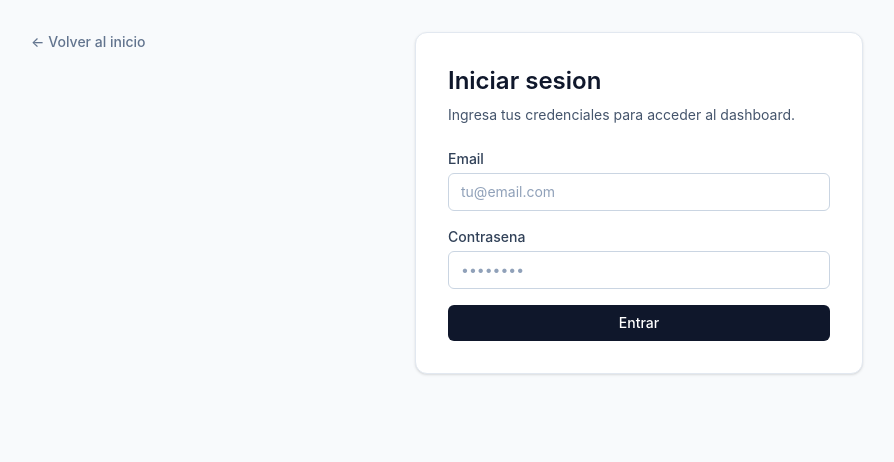
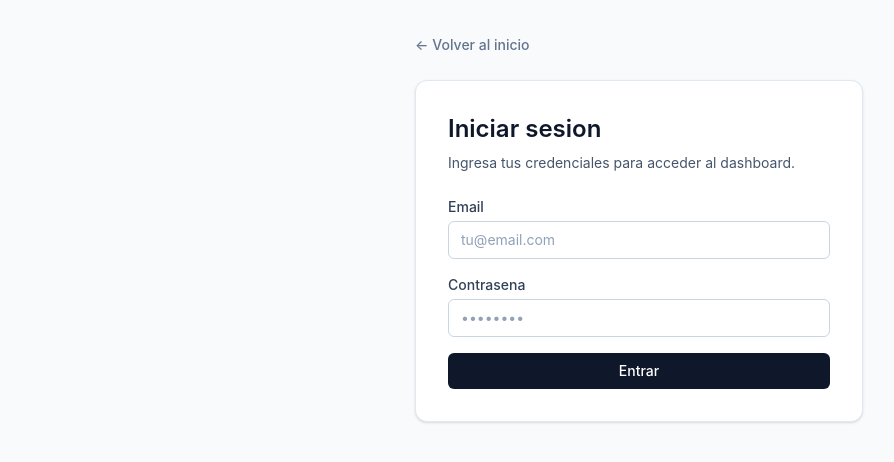
Before and after one commit to tfeeney0/HOPPYLOGINS, a Next.js app: page /login in a window 1280 px wide. Shown: the top 462 px of the page, without its empty margins (1-895 px from the left). Built offline with nearby package versions, Linux system fonts and the light colour scheme.

Commit message:
feat: enhancing drawer

```diff
--- a/app/dashboard/navbar.tsx
+++ b/app/dashboard/navbar.tsx
@@ -77,6 +77,7 @@ export function Navbar({ email, role }: NavbarProps) {
   ];
 
   return (
+    <>
       <header className="sticky top-0 z-40 border-b border-slate-200/80 bg-white/95 backdrop-blur supports-[backdrop-filter]:bg-white/80">
         <div className="mx-auto flex h-16 w-full max-w-7xl items-center justify-between gap-3 px-4 sm:px-6">
           <div className="flex min-w-0 items-center gap-4">
@@ -132,28 +133,29 @@ export function Navbar({ email, role }: NavbarProps) {
             </svg>
           </button>
         </div>
+      </header>
 
       {mobileMenuOpen && (
-        <div className="md:hidden">
+        <div className="fixed inset-0 z-[100] md:hidden">
           <button
             type="button"
             aria-label="Cerrar menu"
-            className="fixed inset-0 z-40 bg-slate-900/20 backdrop-blur-sm"
+            className="absolute inset-0 bg-slate-900/35 backdrop-blur-sm"
             onClick={() => setMobileMenuOpen(false)}
           />
 
           <aside
             id="dashboard-mobile-menu"
-            className="fixed inset-y-0 right-0 z-50 flex w-64 flex-col bg-white shadow-2xl"
+            className="absolute inset-y-0 right-0 flex w-[22rem] max-w-[92vw] flex-col border-l border-slate-200 bg-white shadow-2xl"
             role="dialog"
             aria-modal="true"
           >
-            <div className="flex items-center justify-between border-b border-slate-200 px-4 py-4">
-              <p className="text-sm font-semibold text-slate-900">Menu</p>
+            <div className="flex items-center justify-between border-b border-slate-200 px-5 py-4">
+              <p className="text-base font-semibold text-slate-900">Menu</p>
               <button
                 type="button"
                 onClick={() => setMobileMenuOpen(false)}
-                className="inline-flex h-9 w-9 items-center justify-center rounded-md border border-slate-300 text-slate-700 transition-colors hover:bg-slate-100"
+                className="inline-flex h-10 w-10 items-center justify-center rounded-md border border-slate-300 text-slate-700 transition-colors hover:bg-slate-100"
                 aria-label="Cerrar menu"
               >
                 <svg
@@ -170,8 +172,8 @@ export function Navbar({ email, role }: NavbarProps) {
               </button>
             </div>
 
-            <div className="flex h-full flex-col px-4 py-4">
-              <nav className="space-y-1">
+            <div className="flex h-full flex-col px-5 py-5">
+              <nav className="space-y-2">
                 {navItems.map((item) => {
                   const active = isPathActive(pathname, item.href);
 
@@ -181,7 +183,7 @@ export function Navbar({ email, role }: NavbarProps) {
                       href={item.href}
                       onClick={() => setMobileMenuOpen(false)}
                       className={[
-                        "block rounded-md px-3 py-2 text-sm font-medium",
+                        "block rounded-md px-3 py-2.5 text-base font-medium",
                         active
                           ? "bg-slate-900 text-white"
                           : "text-slate-700 hover:bg-slate-100"
@@ -193,7 +195,7 @@ export function Navbar({ email, role }: NavbarProps) {
                 })}
               </nav>
 
-              <div className="mt-5 rounded-lg border border-slate-200 bg-slate-50 p-3">
+              <div className="mt-6 rounded-lg border border-slate-200 bg-slate-50 p-4">
                 <p className="truncate text-sm text-slate-700">{userEmail}</p>
                 <span
                   className={`mt-2 inline-flex rounded-full px-2.5 py-1 text-xs font-medium ${roleBadge.className}`}
@@ -202,10 +204,10 @@ export function Navbar({ email, role }: NavbarProps) {
                 </span>
               </div>
 
-              <form action={signOut} className="mt-auto pt-5">
+              <form action={signOut} className="mt-auto pt-6">
                 <button
                   type="submit"
-                  className="inline-flex h-10 w-full items-center justify-center rounded-md border border-slate-300 bg-white px-3 text-sm font-medium text-slate-700 transition-colors hover:bg-slate-100"
+                  className="inline-flex h-11 w-full items-center justify-center rounded-md border border-slate-300 bg-white px-3 text-sm font-medium text-slate-700 transition-colors hover:bg-slate-100"
                 >
                   Cerrar Sesion
                 </button>
@@ -214,6 +216,6 @@ export function Navbar({ email, role }: NavbarProps) {
           </aside>
         </div>
       )}
-    </header>
+    </>
   );
 }
--- a/app/login/page.tsx
+++ b/app/login/page.tsx
@@ -45,16 +45,19 @@ export default async function LoginPage({ searchParams }: LoginPageProps) {
   const errorMessage = getErrorMessage(resolvedSearchParams);
 
   return (
-    <main className="relative min-h-svh bg-slate-50 px-4 py-8 sm:px-6">
+    <main className="min-h-svh bg-slate-50 px-4 pb-8 pt-6 sm:px-6 sm:pt-8">
+      <div className="mx-auto w-full max-w-md pt-[max(0px,env(safe-area-inset-top))]">
+        <div className="mb-5 sm:mb-6">
           <Link
             href="/"
-        className="absolute left-4 top-4 inline-flex items-center gap-1 text-sm font-medium text-slate-500 transition-colors hover:text-slate-800 sm:left-8 sm:top-8"
+            className="inline-flex items-center gap-1 text-sm font-medium text-slate-500 transition-colors hover:text-slate-800"
           >
             <span aria-hidden="true">←</span>
             <span>Volver al inicio</span>
           </Link>
+        </div>
 
-      <section className="mx-auto w-full max-w-md rounded-xl border border-slate-200 bg-white p-6 shadow-sm sm:p-8">
+        <section className="rounded-xl border border-slate-200 bg-white p-6 shadow-sm sm:p-8">
         <header className="mb-6">
           <h1 className="text-2xl font-semibold text-slate-900">Iniciar sesion</h1>
           <p className="mt-2 text-sm text-slate-600">
@@ -113,6 +116,7 @@ export default async function LoginPage({ searchParams }: LoginPageProps) {
           </button>
         </form>
         </section>
+      </div>
     </main>
   );
 }
```
Lines whose indentation alone changed are shown as unchanged.
